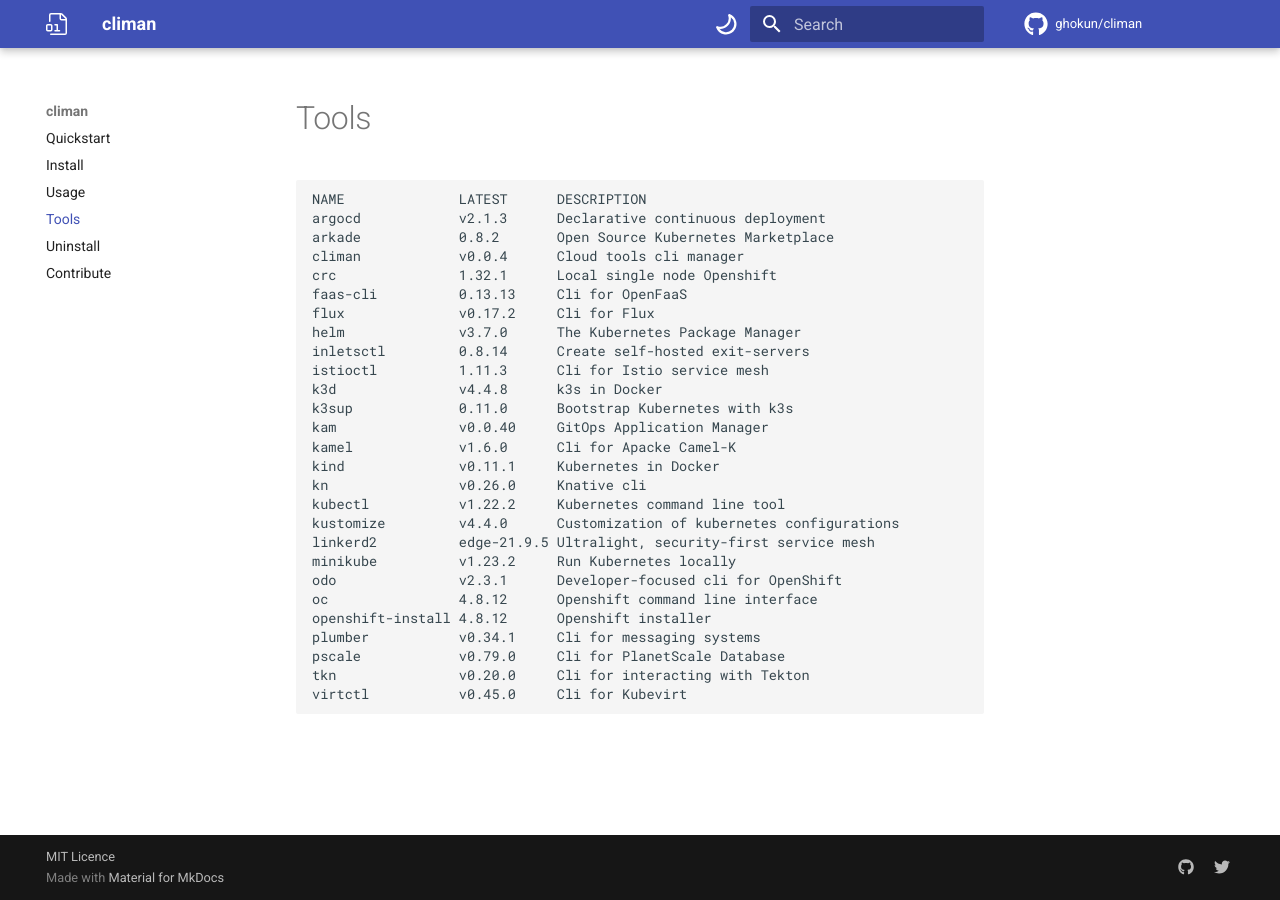
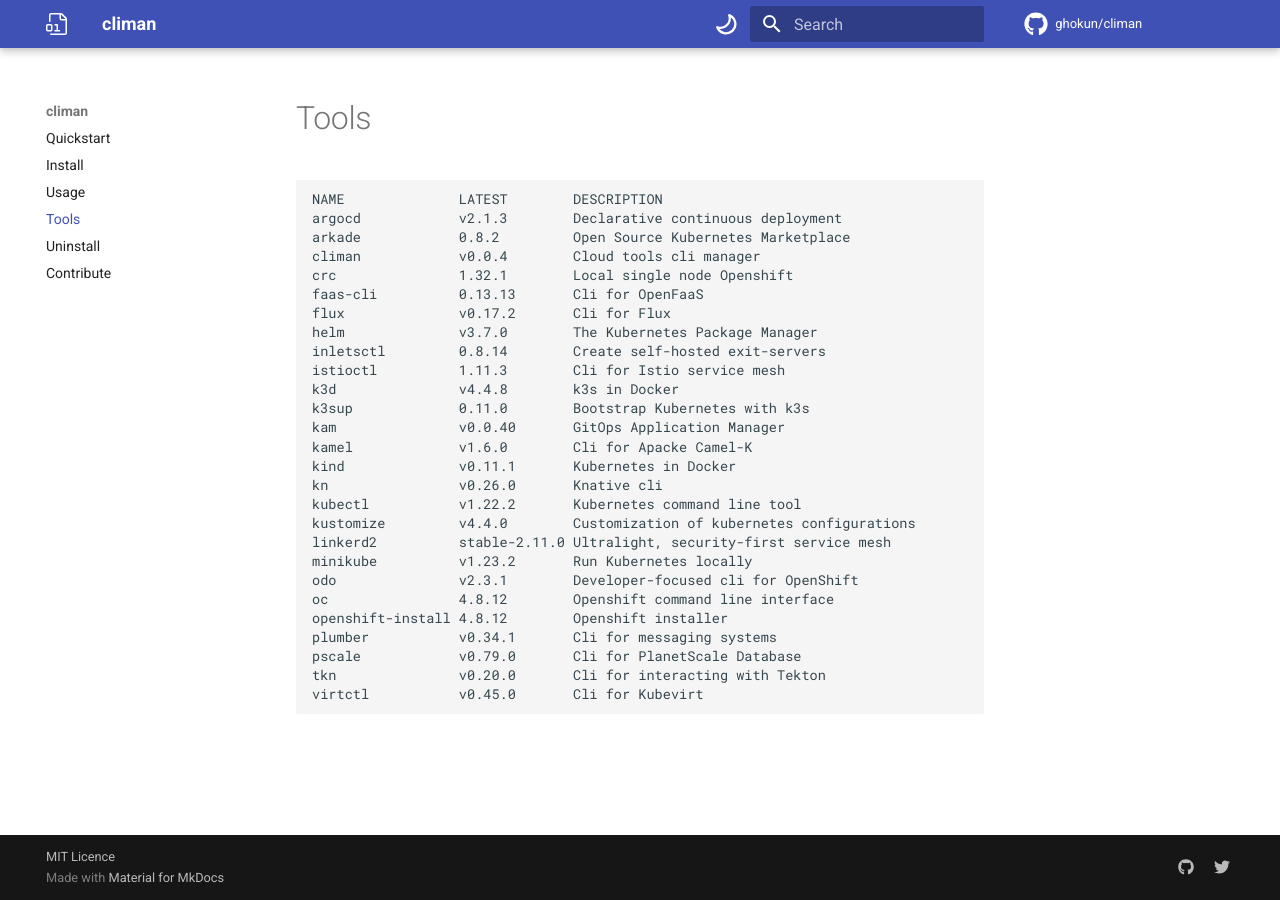
Before and after one commit to ghokun/climan-runner, an MkDocs documentation site: the page built from docs/tools.md, in a window 1280 px wide. Built offline with MkDocs 1.6.1 and Material for MkDocs 9.7.7, drawn with Linux system fonts in a browser that asks for light colours; comment, search, counter and statistics services are not loaded.

Commit message:
Actions commit

````diff
--- a/docs/k3d/versions.json
+++ b/docs/k3d/versions.json
@@ -1 +1 @@
-{"supports":575,"versions":["v5.0.0-rc.2","v5.0.0-rc.1","v5.0.0-rc.0","v5.0.0-beta.1","v5.0.0-beta.0","v5.0.0-alpha.0","v4.4.8","v5.0.0-dev.3","v4.4.8-rc.3","v4.4.8-rc.2","v4.4.8-rc.1","v5.0.0-dev.2","v5.0.0-dev.1","v5.0.0-dev.0","v4.4.8-rc.0","v4.4.7","v4.4.6","v4.4.5","v4.4.4","v4.4.3","v4.4.3-dev.0","v4.4.2","v4.5.0-dev.1","v4.5.0-dev.0","v4.4.1","v4.4.1-rc.0","v4.4.0","v4.3.0","v4.2.0","v4.1.1","v4.1.0","v4.1.0-rc.0","v4.1.0-alpha.2","v4.1.0-alpha.1","v4.1.0-alpha.0","v4.0.0-rc.2","v4.0.0","v4.0.0-rc.1","v4.0.0-rc.0","v4.0.0-beta.0","v4.0.0-alpha.2","v4.0.0-alpha.1","v4.0.0-alpha.0","v3.4.0","v3.4.0-test.0","v3.3.0","v3.2.1","v3.2.0","v3.1.5","v3.1.4","v3.1.3","v3.1.2","v3.1.2-beta.0","v3.1.1","v3.1.0","v3.1.0-dev.0","v3.0.2","v3.0.1","v3.0.0","v3.0.0-rc.7","v3.0.0-syntax.0","v3.0.0-rc.6","v3.0.0-rc.5","v3.0.0-rc.4","v3.0.0-rc.3","v3.0.0-rc.2","v3.0.0-rc.1","v3.0.0-rc.0","v3.0.0-beta.2","v3.0.0-beta.1","v3.0.0-beta.0","v3.0.0-alpha.4","v3.0.0-alpha.3","v3.0.0-alpha.2","v1.7.0","v1.6.0","v3.0.0-alpha.1","v1.5.1","v1.5.0","v3.0.0-alpha.0","v1.4.0","v1.4.0-dev.0","v1.3.4","v1.3.3","v1.3.2","v1.3.1","v1.3.0","v1.3.0-dev.0","v1.2.2","v1.2.2-beta.0","v1.2.1","v1.2.0","v1.2.0-beta.2","v1.2.0-beta.1","v1.2.0-beta.0","v1.1.0","v1.0.2","v1.0.1","v1.0.0","v1.0.0-beta0"]}
+{"supports":575,"versions":["v5.0.0-rc.4","v5.0.0-rc.3","v5.0.0-rc.2","v5.0.0-rc.1","v5.0.0-rc.0","v5.0.0-beta.1","v5.0.0-beta.0","v5.0.0-alpha.0","v4.4.8","v5.0.0-dev.3","v4.4.8-rc.3","v4.4.8-rc.2","v4.4.8-rc.1","v5.0.0-dev.2","v5.0.0-dev.1","v5.0.0-dev.0","v4.4.8-rc.0","v4.4.7","v4.4.6","v4.4.5","v4.4.4","v4.4.3","v4.4.3-dev.0","v4.4.2","v4.5.0-dev.1","v4.5.0-dev.0","v4.4.1","v4.4.1-rc.0","v4.4.0","v4.3.0","v4.2.0","v4.1.1","v4.1.0","v4.1.0-rc.0","v4.1.0-alpha.2","v4.1.0-alpha.1","v4.1.0-alpha.0","v4.0.0-rc.2","v4.0.0","v4.0.0-rc.1","v4.0.0-rc.0","v4.0.0-beta.0","v4.0.0-alpha.2","v4.0.0-alpha.1","v4.0.0-alpha.0","v3.4.0","v3.4.0-test.0","v3.3.0","v3.2.1","v3.2.0","v3.1.5","v3.1.4","v3.1.3","v3.1.2","v3.1.2-beta.0","v3.1.1","v3.1.0","v3.1.0-dev.0","v3.0.2","v3.0.1","v3.0.0","v3.0.0-rc.7","v3.0.0-syntax.0","v3.0.0-rc.6","v3.0.0-rc.5","v3.0.0-rc.4","v3.0.0-rc.3","v3.0.0-rc.2","v3.0.0-rc.1","v3.0.0-rc.0","v3.0.0-beta.2","v3.0.0-beta.1","v3.0.0-beta.0","v3.0.0-alpha.4","v3.0.0-alpha.3","v3.0.0-alpha.2","v1.7.0","v1.6.0","v3.0.0-alpha.1","v1.5.1","v1.5.0","v3.0.0-alpha.0","v1.4.0","v1.4.0-dev.0","v1.3.4","v1.3.3","v1.3.2","v1.3.1","v1.3.0","v1.3.0-dev.0","v1.2.2","v1.2.2-beta.0","v1.2.1","v1.2.0","v1.2.0-beta.2","v1.2.0-beta.1","v1.2.0-beta.0","v1.1.0","v1.0.2","v1.0.1"]}
--- a/docs/linkerd2/versions.json
+++ b/docs/linkerd2/versions.json
@@ -1 +1 @@
-{"supports":571,"versions":["edge-21.9.5","edge-21.9.4","edge-21.9.3","edge-21.9.2","edge-21.9.1","edge-21.8.4","edge-21.8.3","edge-21.8.2","edge-21.8.1","edge-21.7.5","edge-21.7.4","edge-21.7.3","edge-21.7.2","edge-21.7.1","edge-21.6.5","edge-21.6.3","edge-21.6.2","edge-21.6.1","edge-21.5.3","edge-21.5.2","stable-2.10.2","edge-21.5.1","stable-2.9.5","edge-21.4.5","edge-21.4.4","stable-2.10.1","edge-21.4.3","edge-21.4.2","edge-21.4.1","edge-21.3.4","edge-21.3.3","stable-2.10.0","edge-21.3.2","edge-21.3.1","edge-21.2.4","stable-2.9.4","edge-21.2.3","edge-21.2.2","stable-2.9.3","edge-21.2.1","edge-21.1.4","edge-21.1.3","edge-21.1.2","stable-2.9.2","edge-21.1.1","edge-20.12.4","edge-20.12.3","stable-2.9.1","edge-20.12.1","edge-20.11.5","edge-20.11.4","edge-20.11.3","edge-20.11.2","stable-2.9.0","edge-20.11.1","edge-20.10.6","edge-20.10.5","edge-20.10.4","edge-20.10.3","edge-20.10.2","edge-20.10.1","edge-20.9.4","edge-20.9.3","edge-20.9.2","edge-20.9.1","edge-20.8.4","edge-20.8.3","edge-20.8.2","edge-20.8.1","edge-20.7.5","edge-20.7.4","edge-20.7.3","edge-20.7.2","edge-20.7.1","edge-20.6.4","stable-2.8.1","edge-20.6.3","stable-2.8.0","edge-20.6.2","edge-20.6.1","edge-20.5.5","edge-20.5.4","edge-20.5.3","edge-20.5.2","edge-20.5.1","edge-20.4.5","edge-20.4.4","edge-20.4.3","edge-20.4.2","stable-2.7.1","edge-20.4.1","edge-20.3.4","edge-20.3.3","edge-20.3.2","edge-20.3.1","edge-20.2.3","edge-20.2.2","stable-2.7.0","edge-20.2.1","edge-20.1.4"]}
+{"supports":571,"versions":["stable-2.11.0","edge-21.9.5","edge-21.9.4","edge-21.9.3","edge-21.9.2","edge-21.9.1","edge-21.8.4","edge-21.8.3","edge-21.8.2","edge-21.8.1","edge-21.7.5","edge-21.7.4","edge-21.7.3","edge-21.7.2","edge-21.7.1","edge-21.6.5","edge-21.6.3","edge-21.6.2","edge-21.6.1","edge-21.5.3","edge-21.5.2","stable-2.10.2","edge-21.5.1","stable-2.9.5","edge-21.4.5","edge-21.4.4","stable-2.10.1","edge-21.4.3","edge-21.4.2","edge-21.4.1","edge-21.3.4","edge-21.3.3","stable-2.10.0","edge-21.3.2","edge-21.3.1","edge-21.2.4","stable-2.9.4","edge-21.2.3","edge-21.2.2","stable-2.9.3","edge-21.2.1","edge-21.1.4","edge-21.1.3","edge-21.1.2","stable-2.9.2","edge-21.1.1","edge-20.12.4","edge-20.12.3","stable-2.9.1","edge-20.12.1","edge-20.11.5","edge-20.11.4","edge-20.11.3","edge-20.11.2","stable-2.9.0","edge-20.11.1","edge-20.10.6","edge-20.10.5","edge-20.10.4","edge-20.10.3","edge-20.10.2","edge-20.10.1","edge-20.9.4","edge-20.9.3","edge-20.9.2","edge-20.9.1","edge-20.8.4","edge-20.8.3","edge-20.8.2","edge-20.8.1","edge-20.7.5","edge-20.7.4","edge-20.7.3","edge-20.7.2","edge-20.7.1","edge-20.6.4","stable-2.8.1","edge-20.6.3","stable-2.8.0","edge-20.6.2","edge-20.6.1","edge-20.5.5","edge-20.5.4","edge-20.5.3","edge-20.5.2","edge-20.5.1","edge-20.4.5","edge-20.4.4","edge-20.4.3","edge-20.4.2","stable-2.7.1","edge-20.4.1","edge-20.3.4","edge-20.3.3","edge-20.3.2","edge-20.3.1","edge-20.2.3","edge-20.2.2","stable-2.7.0","edge-20.2.1"]}
--- a/docs/odo/versions.json
+++ b/docs/odo/versions.json
@@ -1 +1 @@
-{"supports":745,"versions":["v2.3.1","v2.3.0","v2.2.4","v2.2.3","v2.2.2","v2.2.1","v2.2.0","v2.1.0","v2.0.7","v2.0.6","v2.0.5","v2.0.4","v2.0.3","v2.0.2","v2.0.1","v2.0.0","v2.0.0-beta-1","v1.2.6","v2.0.0-alpha-2","v2.0.0-alpha","v1.2.5","v1.2.4","v1.2.3","v1.2.2","v1.2.1","v1.2.0","v1.1.3","v1.1.2","v1.1.1","v1.1.0","v1.0.3","v1.0.2","v1.0.1","v1.0.0","v1.0.0-beta7","v1.0.0-beta6","v1.0.0-beta5","v1.0.0-beta4","v1.0.0-beta3","v1.0.0-beta2","v1.0.0-beta1","v0.0.20","v0.0.19","v0.0.18","v0.0.17","v0.0.16","v0.0.15","v0.0.14","v0.0.13","v0.0.12","v0.0.11","v0.0.10","v0.0.9","v0.0.8","v0.0.7","v0.0.6","v0.0.5","v0.0.4","v0.0.3","v0.0.2","v0.0.1"]}
+{"supports":745,"versions":["v2.4.0","v2.3.1","v2.3.0","v2.2.4","v2.2.3","v2.2.2","v2.2.1","v2.2.0","v2.1.0","v2.0.7","v2.0.6","v2.0.5","v2.0.4","v2.0.3","v2.0.2","v2.0.1","v2.0.0","v2.0.0-beta-1","v1.2.6","v2.0.0-alpha-2","v2.0.0-alpha","v1.2.5","v1.2.4","v1.2.3","v1.2.2","v1.2.1","v1.2.0","v1.1.3","v1.1.2","v1.1.1","v1.1.0","v1.0.3","v1.0.2","v1.0.1","v1.0.0","v1.0.0-beta7","v1.0.0-beta6","v1.0.0-beta5","v1.0.0-beta4","v1.0.0-beta3","v1.0.0-beta2","v1.0.0-beta1","v0.0.20","v0.0.19","v0.0.18","v0.0.17","v0.0.16","v0.0.15","v0.0.14","v0.0.13","v0.0.12","v0.0.11","v0.0.10","v0.0.9","v0.0.8","v0.0.7","v0.0.6","v0.0.5","v0.0.4","v0.0.3","v0.0.2","v0.0.1"]}
--- a/docs/tools.md
+++ b/docs/tools.md
@@ -1,29 +1,29 @@
 ```
-NAME              LATEST      DESCRIPTION
-argocd            v2.1.3      Declarative continuous deployment
-arkade            0.8.2       Open Source Kubernetes Marketplace
-climan            v0.0.4      Cloud tools cli manager
-crc               1.32.1      Local single node Openshift
-faas-cli          0.13.13     Cli for OpenFaaS
-flux              v0.17.2     Cli for Flux
-helm              v3.7.0      The Kubernetes Package Manager
-inletsctl         0.8.14      Create self-hosted exit-servers
-istioctl          1.11.3      Cli for Istio service mesh
-k3d               v4.4.8      k3s in Docker
-k3sup             0.11.0      Bootstrap Kubernetes with k3s
-kam               v0.0.40     GitOps Application Manager
-kamel             v1.6.0      Cli for Apacke Camel-K
-kind              v0.11.1     Kubernetes in Docker
-kn                v0.26.0     Knative cli
-kubectl           v1.22.2     Kubernetes command line tool
-kustomize         v4.4.0      Customization of kubernetes configurations
-linkerd2          edge-21.9.5 Ultralight, security-first service mesh
-minikube          v1.23.2     Run Kubernetes locally
-odo               v2.3.1      Developer-focused cli for OpenShift
-oc                4.8.12      Openshift command line interface
-openshift-install 4.8.12      Openshift installer
-plumber           v0.34.1     Cli for messaging systems
-pscale            v0.79.0     Cli for PlanetScale Database
-tkn               v0.20.0     Cli for interacting with Tekton
-virtctl           v0.45.0     Cli for Kubevirt
+NAME              LATEST        DESCRIPTION
+argocd            v2.1.3        Declarative continuous deployment
+arkade            0.8.2         Open Source Kubernetes Marketplace
+climan            v0.0.4        Cloud tools cli manager
+crc               1.32.1        Local single node Openshift
+faas-cli          0.13.13       Cli for OpenFaaS
+flux              v0.17.2       Cli for Flux
+helm              v3.7.0        The Kubernetes Package Manager
+inletsctl         0.8.14        Create self-hosted exit-servers
+istioctl          1.11.3        Cli for Istio service mesh
+k3d               v4.4.8        k3s in Docker
+k3sup             0.11.0        Bootstrap Kubernetes with k3s
+kam               v0.0.40       GitOps Application Manager
+kamel             v1.6.0        Cli for Apacke Camel-K
+kind              v0.11.1       Kubernetes in Docker
+kn                v0.26.0       Knative cli
+kubectl           v1.22.2       Kubernetes command line tool
+kustomize         v4.4.0        Customization of kubernetes configurations
+linkerd2          stable-2.11.0 Ultralight, security-first service mesh
+minikube          v1.23.2       Run Kubernetes locally
+odo               v2.3.1        Developer-focused cli for OpenShift
+oc                4.8.12        Openshift command line interface
+openshift-install 4.8.12        Openshift installer
+plumber           v0.34.1       Cli for messaging systems
+pscale            v0.79.0       Cli for PlanetScale Database
+tkn               v0.20.0       Cli for interacting with Tekton
+virtctl           v0.45.0       Cli for Kubevirt
 ```
````
Also changed, not shown: docs/linkerd2/latest.json (+1 -1 lines), docs/tools.json (+1 -1 lines).
